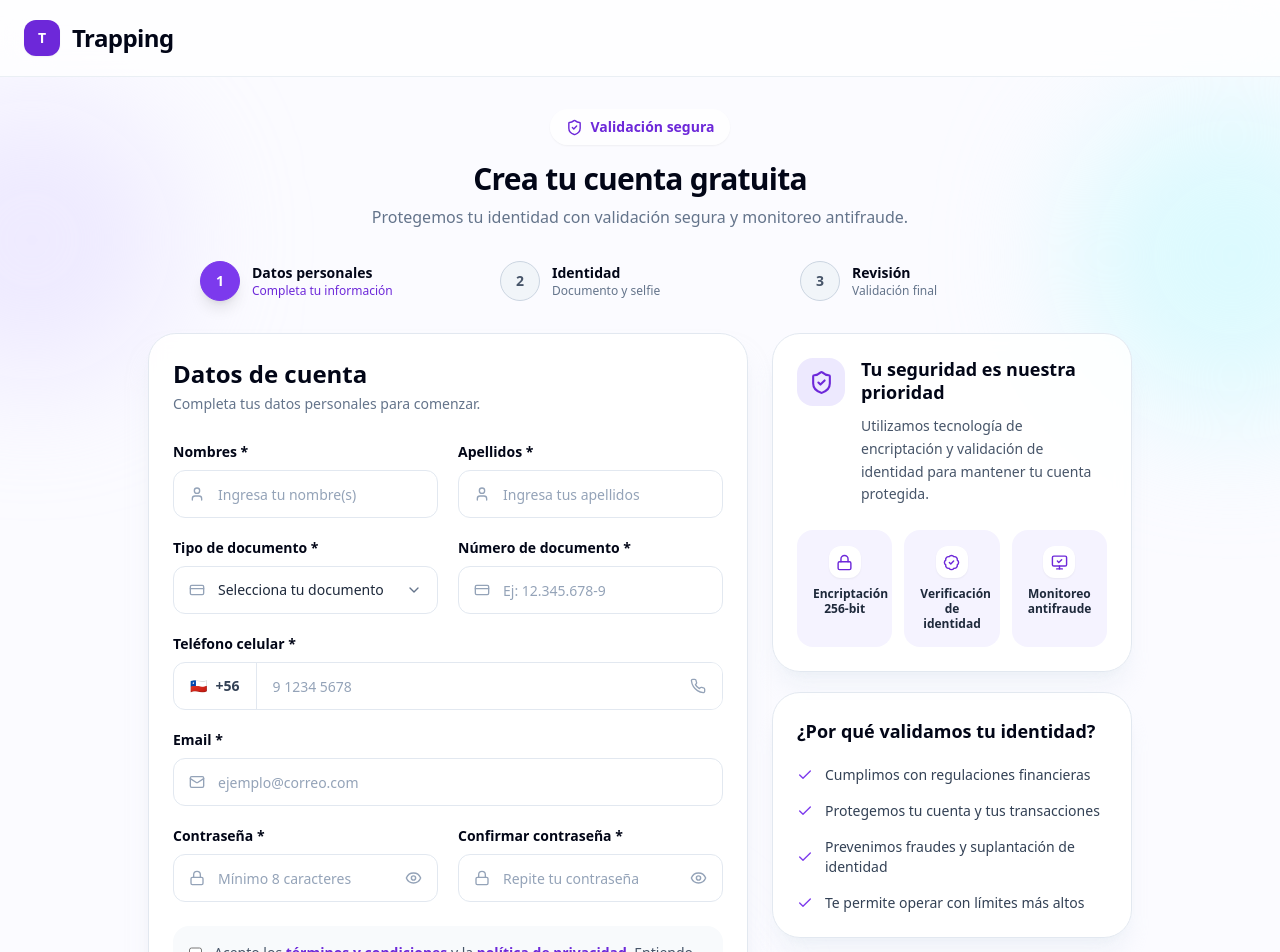
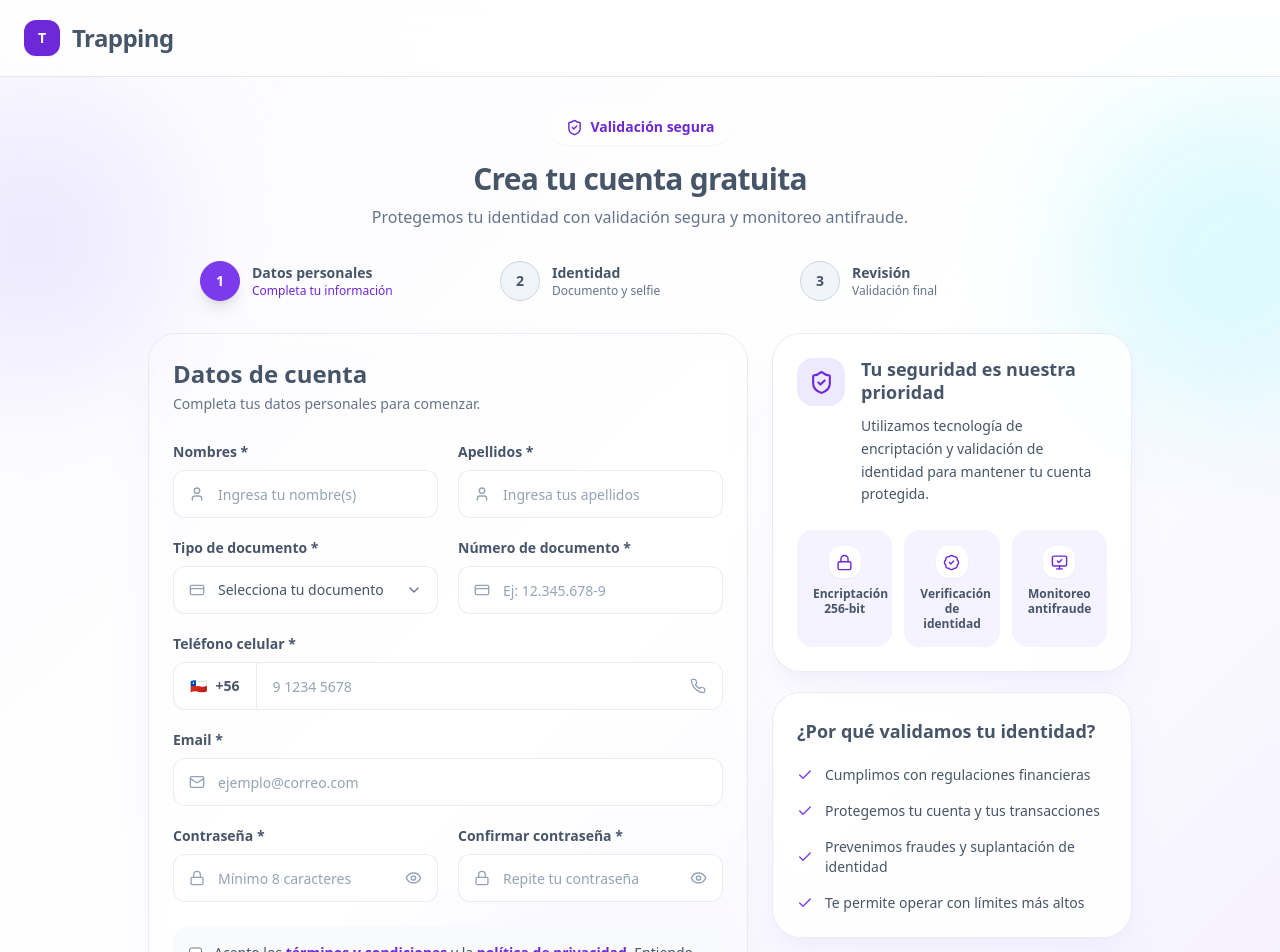
Before and after one commit to pdencina/Trapping, a Next.js app: page /register in a window 1280 px wide. Shown: the top 952 px of the page. Built offline with nearby package versions, Linux system fonts and the light colour scheme; no server answers.

Commit message:
Cambios 54

```diff
--- a/src/app/(auth)/register/page.tsx
+++ b/src/app/(auth)/register/page.tsx
@@ -64,7 +64,7 @@ function cx(...classes: Array<string | false | null | undefined>) {
 }
 
 function Label({ children }: { children: ReactNode }) {
-  return <label className="mb-2 block text-sm font-extrabold text-slate-950">{children}</label>
+  return <label className="mb-2 block text-sm font-extrabold text-slate-600">{children}</label>
 }
 
 function InputWithIcon({ icon: Icon, className, ...props }: InputHTMLAttributes<HTMLInputElement> & { icon: ElementType }) {
@@ -74,7 +74,7 @@ function InputWithIcon({ icon: Icon, className, ...props }: InputHTMLAttributes<
       <input
         {...props}
         className={cx(
-          'h-12 w-full rounded-xl border border-slate-200 bg-white pl-11 pr-4 text-sm text-slate-800 outline-none transition placeholder:text-slate-400 focus:border-violet-400 focus:ring-4 focus:ring-violet-100',
+          'h-12 w-full rounded-xl border border-slate-200/80 bg-white pl-11 pr-4 text-sm text-slate-600 outline-none transition placeholder:text-slate-400 focus:border-violet-400 focus:ring-4 focus:ring-violet-100',
           className,
         )}
       />
@@ -93,7 +93,7 @@ function PasswordInput({ value, onChange, placeholder }: { value: string; onChan
         value={value}
         onChange={(event) => onChange(event.target.value)}
         placeholder={placeholder}
-        className="h-12 w-full rounded-xl border border-slate-200 bg-white pl-11 pr-11 text-sm text-slate-800 outline-none transition placeholder:text-slate-400 focus:border-violet-400 focus:ring-4 focus:ring-violet-100"
+        className="h-12 w-full rounded-xl border border-slate-200/80 bg-white pl-11 pr-11 text-sm text-slate-600 outline-none transition placeholder:text-slate-400 focus:border-violet-400 focus:ring-4 focus:ring-violet-100"
       />
       <button
         type="button"
@@ -113,7 +113,7 @@ function SelectWithIcon({ children, ...props }: SelectHTMLAttributes<HTMLSelectE
       <CreditCard className="pointer-events-none absolute left-4 top-1/2 h-4 w-4 -translate-y-1/2 text-slate-400" />
       <select
         {...props}
-        className="h-12 w-full appearance-none rounded-xl border border-slate-200 bg-white pl-11 pr-10 text-sm text-slate-800 outline-none transition focus:border-violet-400 focus:ring-4 focus:ring-violet-100"
+        className="h-12 w-full appearance-none rounded-xl border border-slate-200/80 bg-white pl-11 pr-10 text-sm text-slate-600 outline-none transition focus:border-violet-400 focus:ring-4 focus:ring-violet-100"
       >
         {children}
       </select>
@@ -143,7 +143,7 @@ function Stepper({ currentStep }: { currentStep: Step }) {
                 {done ? <Check size={18} /> : step.id}
               </div>
               <div className="min-w-0">
-                <p className="truncate text-sm font-extrabold text-slate-950">{step.title}</p>
+                <p className="truncate text-sm font-extrabold text-slate-600">{step.title}</p>
                 <p className={cx('truncate text-xs', active ? 'text-violet-700' : 'text-slate-500')}>{step.description}</p>
               </div>
             </div>
@@ -161,14 +161,14 @@ function SecurityMiniCard({ icon: Icon, title }: { icon: ElementType; title: str
       <div className="mx-auto flex h-8 w-8 items-center justify-center rounded-xl bg-white text-violet-700 shadow-sm">
         <Icon size={17} />
       </div>
-      <p className="mt-2 text-xs font-extrabold leading-tight text-slate-800">{title}</p>
+      <p className="mt-2 text-xs font-extrabold leading-tight text-slate-600">{title}</p>
     </div>
   )
 }
 
 function CheckItem({ children }: { children: ReactNode }) {
   return (
-    <div className="flex items-center gap-3 text-sm text-slate-700">
+    <div className="flex items-center gap-3 text-sm text-slate-600">
       <Check className="h-4 w-4 shrink-0 text-violet-600" />
       <span>{children}</span>
     </div>
@@ -183,7 +183,7 @@ function UploadBox({ title, description, file, onChange }: { title: string; desc
           <CreditCard size={20} />
         </div>
         <div className="min-w-0 flex-1">
-          <p className="font-extrabold text-slate-950">{title}</p>
+          <p className="font-extrabold text-slate-600">{title}</p>
           <p className="mt-1 text-sm text-slate-500">{description}</p>
           <p className="mt-3 inline-flex rounded-xl border border-violet-200 bg-white px-3 py-2 text-xs font-extrabold text-violet-700">
             {file ? file.name : 'Seleccionar archivo'}
@@ -226,19 +226,19 @@ export default function RegisterPage() {
   }
 
   return (
-    <main className="relative min-h-screen overflow-hidden bg-[#fbfbff] text-slate-950">
+    <main className="relative min-h-screen overflow-hidden bg-gradient-to-br from-[#fbfbff] via-white to-[#f3efff] text-slate-600">
       <div className="pointer-events-none absolute -left-28 top-24 h-72 w-72 rounded-full bg-violet-200/45 blur-3xl" />
       <div className="pointer-events-none absolute -right-28 top-24 h-80 w-80 rounded-full bg-cyan-100/70 blur-3xl" />
       <div className="pointer-events-none absolute bottom-0 left-1/3 h-72 w-72 rounded-full bg-violet-100/50 blur-3xl" />
 
-      <header className="relative z-10 border-b border-slate-200/70 bg-white/75 backdrop-blur-xl">
+      <header className="relative z-10 border-b border-slate-200/80/70 bg-white/75 backdrop-blur-xl">
         <div className="mx-auto flex max-w-7xl items-center justify-between px-6 py-5">
           <div className="flex items-center gap-3">
-            <div className="flex h-9 w-9 items-center justify-center rounded-xl bg-violet-700 text-sm font-black text-white shadow-sm">T</div>
-            <span className="text-2xl font-black tracking-tight">Trapping</span>
+            <div className="flex h-9 w-9 items-center justify-center rounded-xl bg-violet-700 text-sm font-extrabold text-white shadow-sm">T</div>
+            <span className="text-2xl font-extrabold tracking-tight">Trapping</span>
           </div>
           <div className="hidden items-center gap-3 text-sm md:flex">
-            <span className="text-slate-700">¿Ya tienes cuenta?</span>
+            <span className="text-slate-600">¿Ya tienes cuenta?</span>
             <a href="/login" className="rounded-xl border border-violet-200 bg-white px-4 py-2 font-extrabold text-violet-700 shadow-sm transition hover:bg-violet-50">
               Iniciar sesión
             </a>
@@ -252,17 +252,17 @@ export default function RegisterPage() {
             <ShieldCheck size={17} />
             Validación segura
           </div>
-          <h1 className="mt-4 text-3xl font-black tracking-tight md:text-4xl">Crea tu cuenta gratuita</h1>
+          <h1 className="mt-4 text-3xl font-extrabold tracking-tight md:text-4xl">Crea tu cuenta gratuita</h1>
           <p className="mt-2 text-slate-500">Protegemos tu identidad con validación segura y monitoreo antifraude.</p>
         </div>
 
         <Stepper currentStep={step} />
 
         <div className="mt-8 grid gap-6 lg:grid-cols-[1fr_360px]">
-          <section className="rounded-[28px] border border-slate-200 bg-white/90 p-6 shadow-xl shadow-slate-200/50 backdrop-blur md:p-8">
+          <section className="rounded-[28px] border border-slate-200/80 bg-white/92 p-6 shadow-2xl shadow-violet-100/60 backdrop-blur md:p-8">
             {step === 1 ? (
               <div>
-                <h2 className="text-2xl font-black">Datos de cuenta</h2>
+                <h2 className="text-2xl font-extrabold">Datos de cuenta</h2>
                 <p className="mt-1 text-sm text-slate-500">Completa tus datos personales para comenzar.</p>
 
                 <div className="mt-7 grid gap-5 md:grid-cols-2">
@@ -289,8 +289,8 @@ export default function RegisterPage() {
                   </div>
                   <div className="md:col-span-2">
                     <Label>Teléfono celular *</Label>
-                    <div className="flex h-12 overflow-hidden rounded-xl border border-slate-200 bg-white transition-within focus-within:border-violet-400 focus-within:ring-4 focus-within:ring-violet-100">
-                      <div className="flex items-center gap-2 border-r border-slate-200 px-4 text-sm font-bold text-slate-700">
+                    <div className="flex h-12 overflow-hidden rounded-xl border border-slate-200/80 bg-white transition-within focus-within:border-violet-400 focus-within:ring-4 focus-within:ring-violet-100">
+                      <div className="flex items-center gap-2 border-r border-slate-200/80 px-4 text-sm font-bold text-slate-600">
                         🇨🇱 <span>+56</span>
                       </div>
                       <div className="relative flex-1">
@@ -335,7 +335,7 @@ export default function RegisterPage() {
                   type="button"
                   disabled={!accountCompleted}
                   onClick={() => setStep(2)}
-                  className="mt-6 flex h-[52px] w-full items-center justify-center gap-2 rounded-xl bg-gradient-to-r from-violet-700 to-purple-500 font-black text-white shadow-lg shadow-violet-200 transition hover:scale-[1.01] hover:shadow-violet-300 disabled:cursor-not-allowed disabled:opacity-45 disabled:hover:scale-100"
+                  className="mt-6 flex h-[52px] w-full items-center justify-center gap-2 rounded-xl bg-gradient-to-r from-violet-700 to-purple-500 font-extrabold text-white shadow-lg shadow-violet-200 transition hover:scale-[1.01] hover:shadow-violet-300 disabled:cursor-not-allowed disabled:opacity-45 disabled:hover:scale-100"
                 >
                   Continuar
                   <ArrowRight size={18} />
@@ -345,7 +345,7 @@ export default function RegisterPage() {
 
             {step === 2 ? (
               <div>
-                <h2 className="text-2xl font-black">Verifica tu identidad</h2>
+                <h2 className="text-2xl font-extrabold">Verifica tu identidad</h2>
                 <p className="mt-1 text-sm text-slate-500">Sube fotos claras de tu documento y una selfie para revisión KYC.</p>
 
                 <div className="mt-7 grid gap-4">
@@ -355,14 +355,14 @@ export default function RegisterPage() {
                 </div>
 
                 <div className="mt-6 grid gap-3 sm:grid-cols-2">
-                  <button type="button" onClick={() => setStep(1)} className="h-[50px] rounded-xl border border-slate-200 bg-white font-black text-slate-700 transition hover:bg-slate-50">
+                  <button type="button" onClick={() => setStep(1)} className="h-[50px] rounded-xl border border-slate-200/80 bg-white font-extrabold text-slate-600 transition hover:bg-slate-50">
                     Volver
                   </button>
                   <button
                     type="button"
                     disabled={!identityCompleted}
                     onClick={handleSubmit}
-                    className="h-[50px] rounded-xl bg-gradient-to-r from-violet-700 to-purple-500 font-black text-white shadow-lg shadow-violet-200 transition hover:scale-[1.01] disabled:cursor-not-allowed disabled:opacity-45 disabled:hover:scale-100"
+                    className="h-[50px] rounded-xl bg-gradient-to-r from-violet-700 to-purple-500 font-extrabold text-white shadow-lg shadow-violet-200 transition hover:scale-[1.01] disabled:cursor-not-allowed disabled:opacity-45 disabled:hover:scale-100"
                   >
                     Enviar a revisión
                   </button>
@@ -375,9 +375,9 @@ export default function RegisterPage() {
                 <div className="flex h-20 w-20 items-center justify-center rounded-full bg-green-100 text-green-700">
                   <CheckCircle2 size={42} />
                 </div>
-                <h2 className="mt-6 text-3xl font-black">Tu cuenta quedó en revisión</h2>
+                <h2 className="mt-6 text-3xl font-extrabold">Tu cuenta quedó en revisión</h2>
                 <p className="mt-3 max-w-xl text-slate-500">Recibimos tus datos y documentos. Un administrador validará tu identidad antes de habilitar tus operaciones.</p>
-                <a href="/login" className="mt-8 rounded-xl bg-gradient-to-r from-violet-700 to-purple-500 px-6 py-3 font-black text-white shadow-lg shadow-violet-200 transition hover:scale-[1.01]">
+                <a href="/login" className="mt-8 rounded-xl bg-gradient-to-r from-violet-700 to-purple-500 px-6 py-3 font-extrabold text-white shadow-lg shadow-violet-200 transition hover:scale-[1.01]">
                   Ir a iniciar sesión
                 </a>
               </div>
@@ -385,13 +385,13 @@ export default function RegisterPage() {
           </section>
 
           <aside className="space-y-5">
-            <div className="rounded-[28px] border border-slate-200 bg-white/85 p-6 shadow-xl shadow-slate-200/40 backdrop-blur">
+            <div className="rounded-[28px] border border-slate-200/80 bg-white/85 p-6 shadow-xl shadow-violet-100/50 backdrop-blur">
               <div className="flex items-start gap-4">
                 <div className="flex h-12 w-12 shrink-0 items-center justify-center rounded-2xl bg-violet-100 text-violet-700">
                   <ShieldCheck size={25} />
                 </div>
                 <div>
-                  <h3 className="text-lg font-black leading-tight">Tu seguridad es nuestra prioridad</h3>
+                  <h3 className="text-lg font-extrabold leading-tight">Tu seguridad es nuestra prioridad</h3>
                   <p className="mt-3 text-sm leading-relaxed text-slate-600">Utilizamos tecnología de encriptación y validación de identidad para mantener tu cuenta protegida.</p>
                 </div>
               </div>
@@ -402,8 +402,8 @@ export default function RegisterPage() {
               </div>
             </div>
 
-            <div className="rounded-[28px] border border-slate-200 bg-white/85 p-6 shadow-xl shadow-slate-200/40 backdrop-blur">
-              <h3 className="text-lg font-black">¿Por qué validamos tu identidad?</h3>
+            <div className="rounded-[28px] border border-slate-200/80 bg-white/85 p-6 shadow-xl shadow-violet-100/50 backdrop-blur">
+              <h3 className="text-lg font-extrabold">¿Por qué validamos tu identidad?</h3>
               <div className="mt-5 space-y-4">
                 <CheckItem>Cumplimos con regulaciones financieras</CheckItem>
                 <CheckItem>Protegemos tu cuenta y tus transacciones</CheckItem>
@@ -412,15 +412,15 @@ export default function RegisterPage() {
               </div>
             </div>
 
-            <div className="rounded-[28px] border border-slate-200 bg-white/85 p-6 shadow-xl shadow-slate-200/40 backdrop-blur">
+            <div className="rounded-[28px] border border-slate-200/80 bg-white/85 p-6 shadow-xl shadow-violet-100/50 backdrop-blur">
               <div className="flex items-center gap-5">
                 <div className="flex h-32 w-20 shrink-0 items-center justify-center rounded-[24px] border-2 border-violet-200 bg-white shadow-sm">
-                  <QrCode className="h-14 w-14 text-slate-900" />
+                  <QrCode className="h-14 w-14 text-slate-600" />
                 </div>
                 <div>
-                  <h3 className="text-lg font-black">Proceso 100% digital</h3>
+                  <h3 className="text-lg font-extrabold">Proceso 100% digital</h3>
                   <p className="mt-2 text-sm leading-relaxed text-slate-600">También puedes continuar desde tu celular escaneando el código QR.</p>
-                  <button type="button" className="mt-4 rounded-xl border border-violet-200 bg-white px-4 py-3 text-sm font-black text-violet-700 transition hover:bg-violet-50">
+                  <button type="button" className="mt-4 rounded-xl border border-violet-200 bg-white px-4 py-3 text-sm font-extrabold text-violet-700 transition hover:bg-violet-50">
                     Continuar en mi teléfono
                   </button>
                 </div>
```
